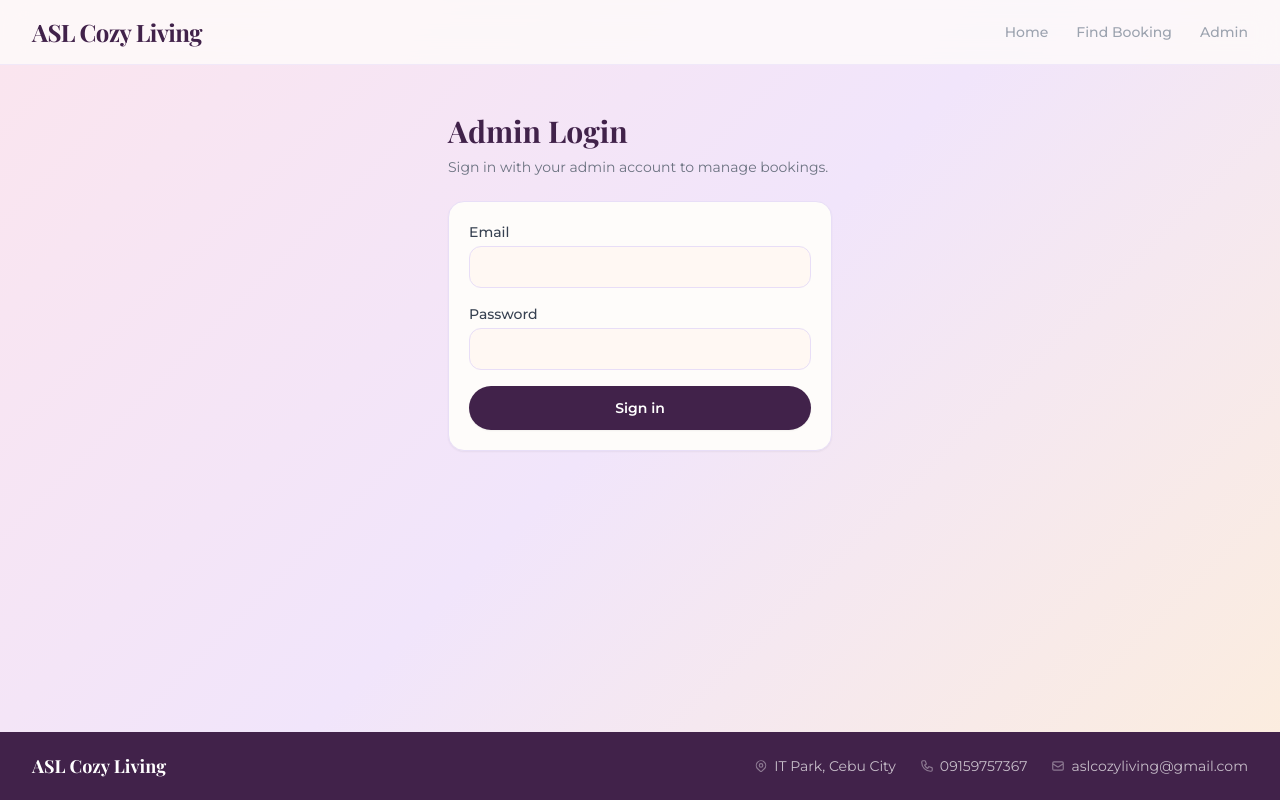
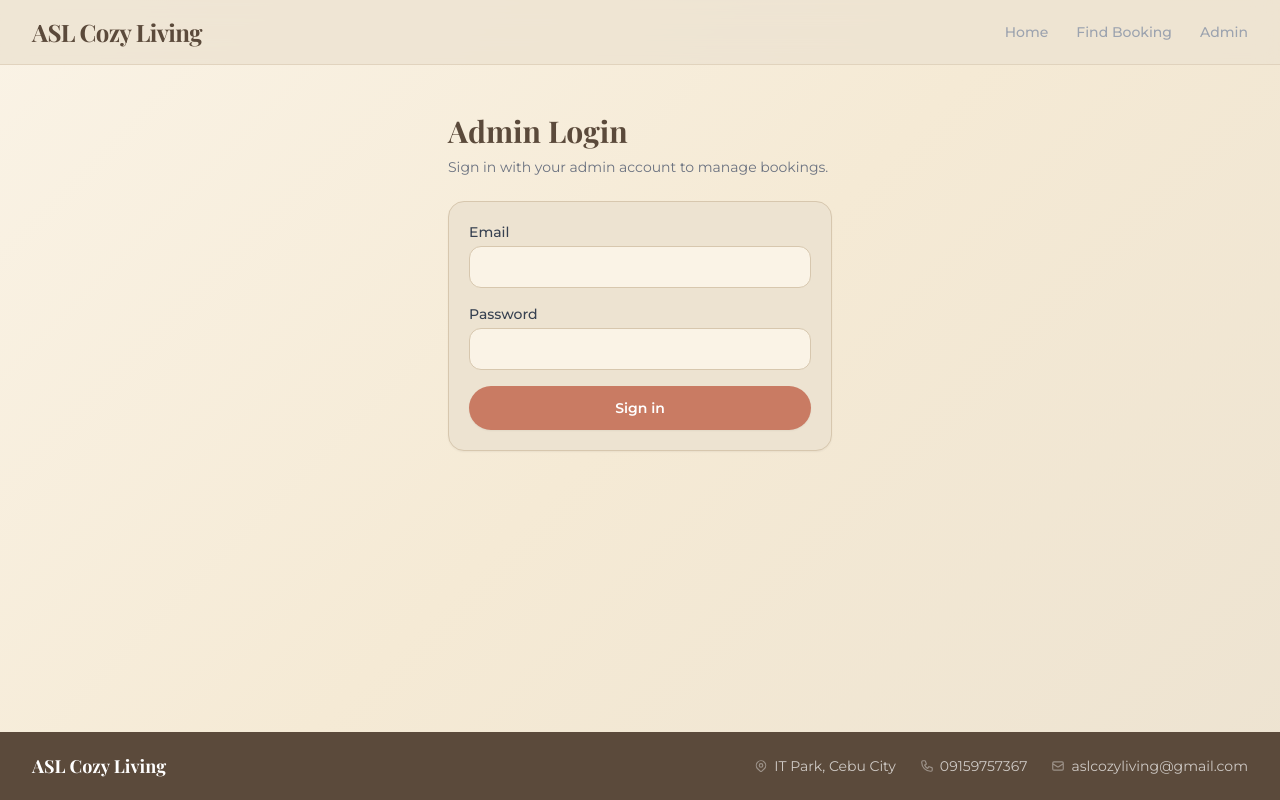
Before and after one commit to sydney147/ASL_Booking_Website, a Next.js app: page /admin/login in a window 1280 px wide. Built offline with nearby package versions, Linux system fonts and the light colour scheme; no server answers.

Commit message:
Earthy palette + swap homepage grid to PropertyCard (was PropertyList)

```diff
--- a/app/globals.css
+++ b/app/globals.css
@@ -17,23 +17,23 @@
 }
 
 html, body {
-  /* Warmer pink→lavender→peach wash. Blurred flowers layer on top via -z-10 fixed. */
-  background: linear-gradient(135deg, #FBE5EE 0%, #F1E5FB 50%, #FCEDDD 100%);
-  color: #1f1f1f;
+  /* Warm earthy wash — soft ivory → cream → light beige. Blurred flowers layer on top via -z-10 fixed. */
+  background: linear-gradient(135deg, #FAF3E6 0%, #F5EAD5 50%, #EDE3D1 100%);
+  color: #6B6257;
   overflow-x: hidden;
   min-height: 100vh;
 }
 
 @layer components {
   .btn-primary {
-    @apply inline-flex items-center justify-center gap-2 rounded-full bg-brand-primary px-6 py-3
-           font-semibold text-white shadow-sm hover:opacity-90 disabled:opacity-40
-           disabled:cursor-not-allowed transition-all text-sm;
+    @apply inline-flex items-center justify-center gap-2 rounded-full bg-brand-accent px-6 py-3
+           font-semibold text-white shadow-sm hover:bg-brand-accentHover disabled:opacity-40
+           disabled:cursor-not-allowed transition-colors text-sm;
   }
   .btn-outline {
     @apply inline-flex items-center justify-center gap-2 rounded-full border border-brand-light
-           px-6 py-3 font-semibold text-gray-600 hover:border-brand-secondary
-           hover:text-brand-secondary transition-all text-sm;
+           px-6 py-3 font-semibold text-brand-secondary hover:border-brand-accent
+           hover:text-brand-accent transition-colors text-sm;
   }
   .field {
     @apply w-full rounded-xl border border-brand-light bg-brand-bg px-4 py-2.5 text-sm
--- a/app/page.tsx
+++ b/app/page.tsx
@@ -1,6 +1,6 @@
 import Image from 'next/image';
 import { fetchUnits } from '@/lib/units';
-import PropertyList from '@/components/PropertyList';
+import PropertyCard from '@/components/PropertyCard';
 
 export const dynamic = 'force-dynamic';
 
@@ -71,8 +71,12 @@ export default async function HomePage() {
             <h2 className="font-sans text-3xl font-black text-gray-900">Our Properties</h2>
           </div>
 
-          {/* Property list — client component with filters + sort */}
-          <PropertyList units={units} />
+          {/* Property grid */}
+          <div className="grid grid-cols-1 gap-6 sm:grid-cols-2 sm:gap-8">
+            {units.map((unit) => (
+              <PropertyCard key={unit.id} unit={unit} />
+            ))}
+          </div>
         </div>
       </section>
     </div>
--- a/components/BackgroundDecoration.tsx
+++ b/components/BackgroundDecoration.tsx
@@ -42,21 +42,21 @@ export default function BackgroundDecoration() {
       className="fixed inset-0 -z-10 overflow-hidden pointer-events-none"
       aria-hidden="true"
     >
-      {/* ── Blurred pastel blobs (color wash) ────────────────── */}
+      {/* ── Blurred earthy blobs (color wash) ────────────────── */}
       <div
-        className="absolute rounded-full bg-brand-blush opacity-90 blur-3xl"
+        className="absolute rounded-full bg-brand-blush opacity-80 blur-3xl"
         style={{ top: '-8rem', right: '-8rem', width: '32rem', height: '32rem' }}
       />
       <div
-        className="absolute rounded-full bg-brand-light opacity-90 blur-3xl"
+        className="absolute rounded-full bg-brand-light opacity-70 blur-3xl"
         style={{ bottom: '-8rem', left: '-8rem', width: '30rem', height: '30rem' }}
       />
       <div
-        className="absolute rounded-full bg-brand-cream opacity-70 blur-3xl"
+        className="absolute rounded-full bg-brand-cream opacity-80 blur-3xl"
         style={{ top: '40%', right: '15%', width: '20rem', height: '20rem' }}
       />
       <div
-        className="absolute rounded-full bg-brand-secondary/40 blur-3xl"
+        className="absolute rounded-full bg-brand-accent/25 blur-3xl"
         style={{ top: '-6rem', left: '20%', width: '18rem', height: '18rem' }}
       />
       <div
@@ -64,36 +64,36 @@ export default function BackgroundDecoration() {
         style={{ top: '60%', left: '5%', width: '22rem', height: '22rem' }}
       />
 
-      {/* ── Soft-petal flower silhouettes ────────────────────── */}
+      {/* ── Soft-petal flower silhouettes (earthy palette) ───── */}
       <Flower
         className="top-8 -right-16 w-96 h-96"
-        color="#EEBFD3"    // deeper blush
+        color="#C97B63"    // terracotta
         rotation={-20}
-        opacity={0.22}
+        opacity={0.18}
       />
       <Flower
         className="top-1/3 -left-24 w-[28rem] h-[28rem]"
-        color="#C9B4E5"    // deeper lavender
+        color="#D7C7AE"    // sandstone beige
         rotation={40}
-        opacity={0.18}
+        opacity={0.28}
       />
       <Flower
         className="bottom-0 right-1/4 w-72 h-72"
-        color="#F5CDA0"    // warm peach
+        color="#A85E46"    // deep clay
         rotation={-10}
-        opacity={0.16}
+        opacity={0.14}
       />
       <Flower
         className="-bottom-16 -left-8 w-80 h-80"
-        color="#E8B7CE"    // pink
+        color="#EDDBC7"    // warm beige
         rotation={65}
-        opacity={0.2}
+        opacity={0.35}
       />
       <Flower
         className="top-2/3 right-8 w-64 h-64 hidden sm:block"
-        color="#B99BD9"    // purple
+        color="#5B4A3B"    // dark cocoa
         rotation={20}
-        opacity={0.14}
+        opacity={0.10}
       />
     </div>
   );
--- a/tailwind.config.ts
+++ b/tailwind.config.ts
@@ -9,13 +9,15 @@ const config: Config = {
     extend: {
       colors: {
         brand: {
-          primary:   '#41224A',  // deep purple — logo, headings, primary buttons
-          secondary: '#8B6EAA',  // soft lavender — accents, links, secondary text
-          light:     '#E8DEF7',  // pale lavender — borders, dividers, subtle bg
-          bg:        '#FFF8F3',  // warm cream — page background
-          white:     '#FEFCFA',  // faint cream-white — cards
-          cream:     '#FFF0E4',  // deeper cream — accent panels, tags
-          blush:     '#F7E4EE',  // light blush — hover/subtle accent
+          primary:      '#5B4A3B',  // dark cocoa — headings, prices, prominent text
+          secondary:    '#6B6257',  // soft brown — body copy, secondary text
+          light:        '#D7C7AE',  // sandstone beige — borders, dividers
+          bg:           '#FAF3E6',  // soft ivory — page background
+          white:        '#EDE3D1',  // light beige — cards, panels
+          cream:        '#F5EAD5',  // lighter beige — accent panels, subtle bg
+          blush:        '#EDDBC7',  // warm beige — hover backgrounds
+          accent:       '#C97B63',  // terracotta — primary buttons, CTAs
+          accentHover:  '#A85E46',  // deep clay — button hover state
         },
       },
       fontFamily: {
```
